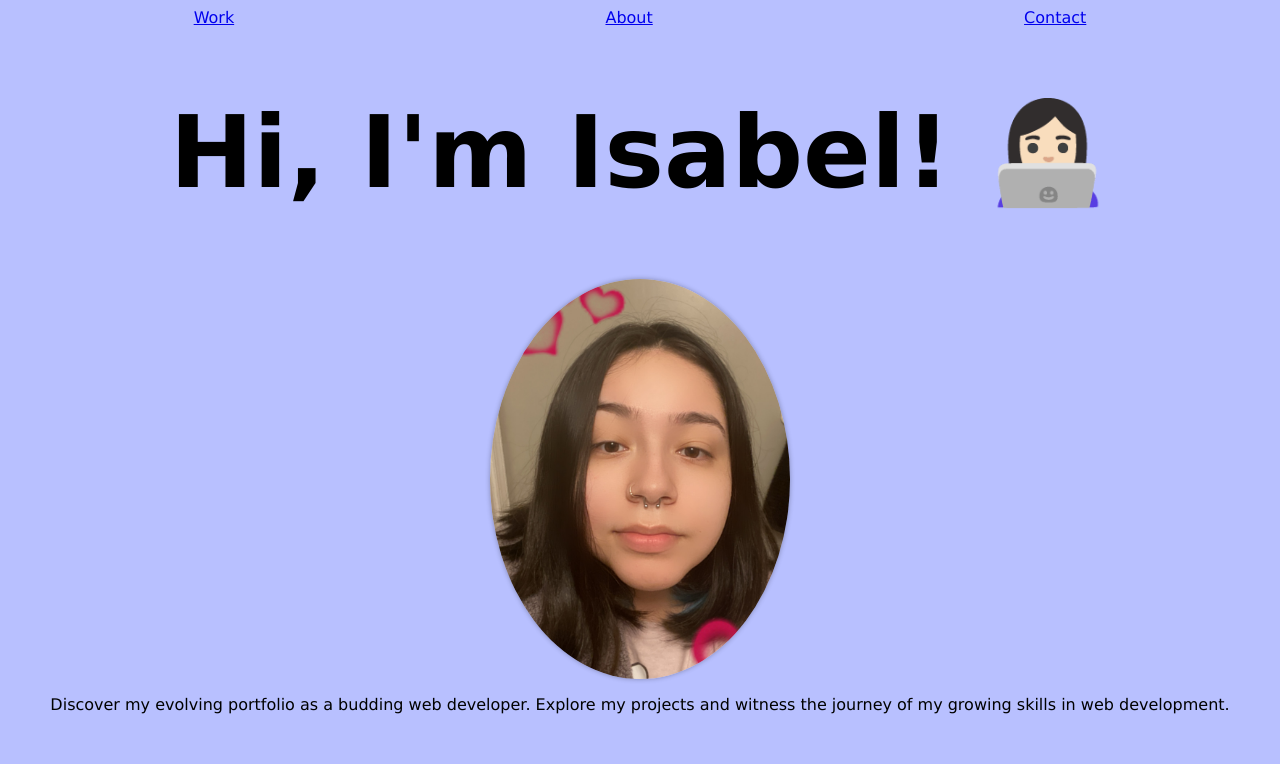
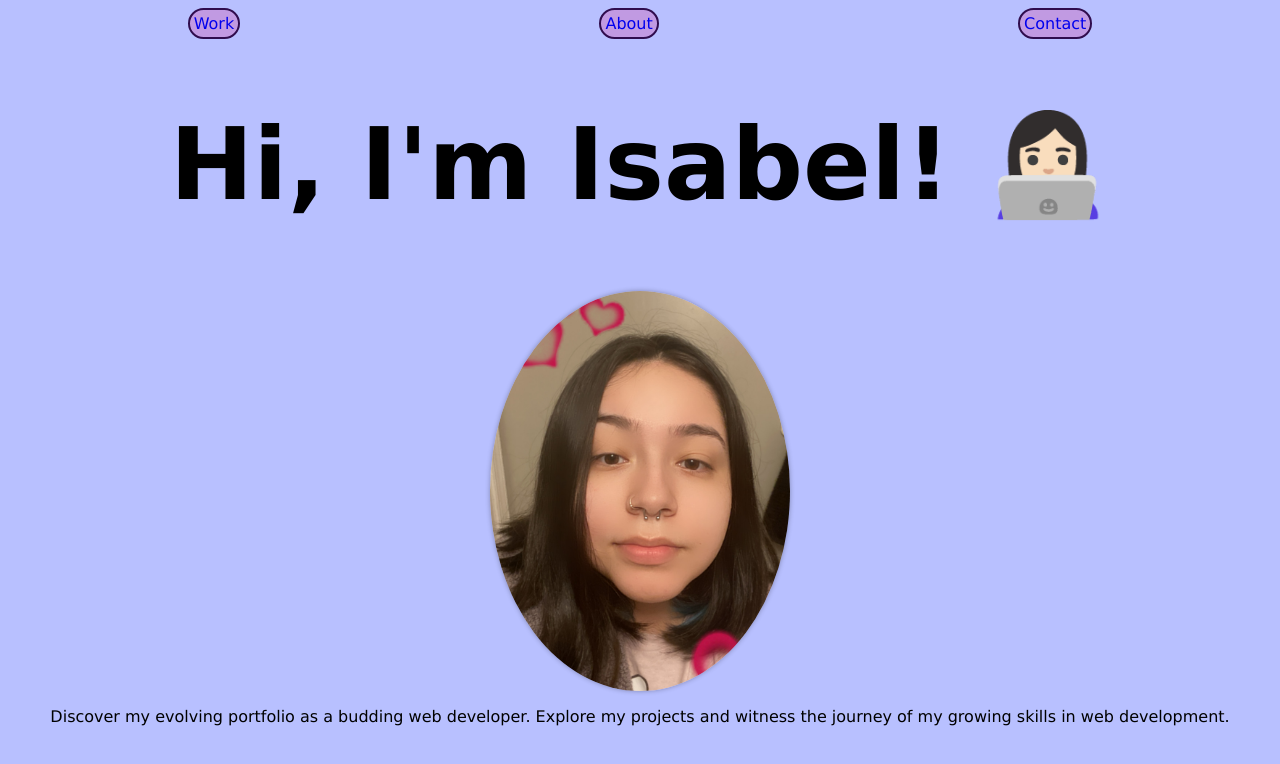
Before and after one commit to isabel-luna/DevNook, a plain HTML site: page personal-website/index.html in a window 1280 px wide. Drawn offline with Linux system fonts and the light colour scheme.

Commit message:
style: Add styling to navbar buttons

```diff
--- a/personal-website/style.css
+++ b/personal-website/style.css
@@ -6,6 +6,14 @@
 .nav-container {
   display: flex;
   justify-content: space-around;
+}
+
+.nav-container a {
+  text-decoration: none;
+  border: 2px solid rgb(48, 13, 78);
+  border-radius: 20px;
+  background-color: rgb(193, 154, 226);
+  padding: 4px;
 }
 
 .portrait-photo {
```
